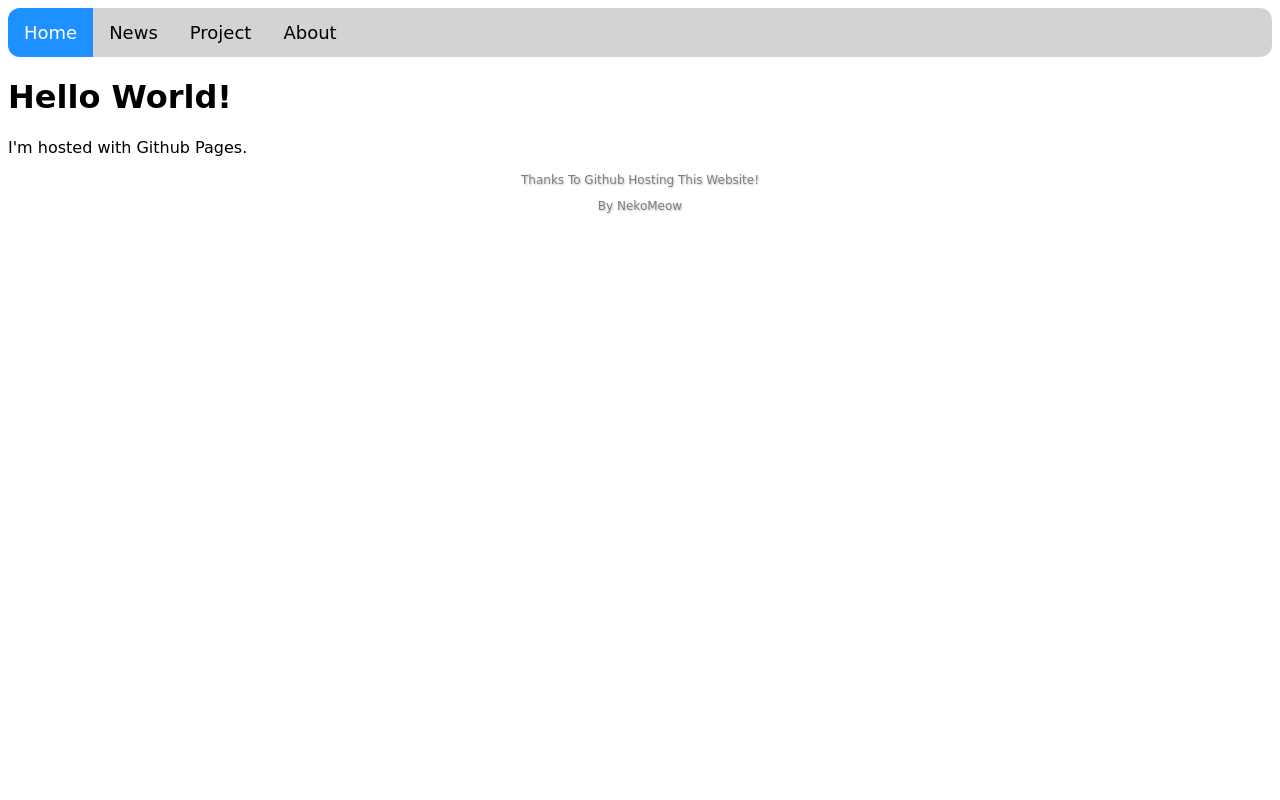
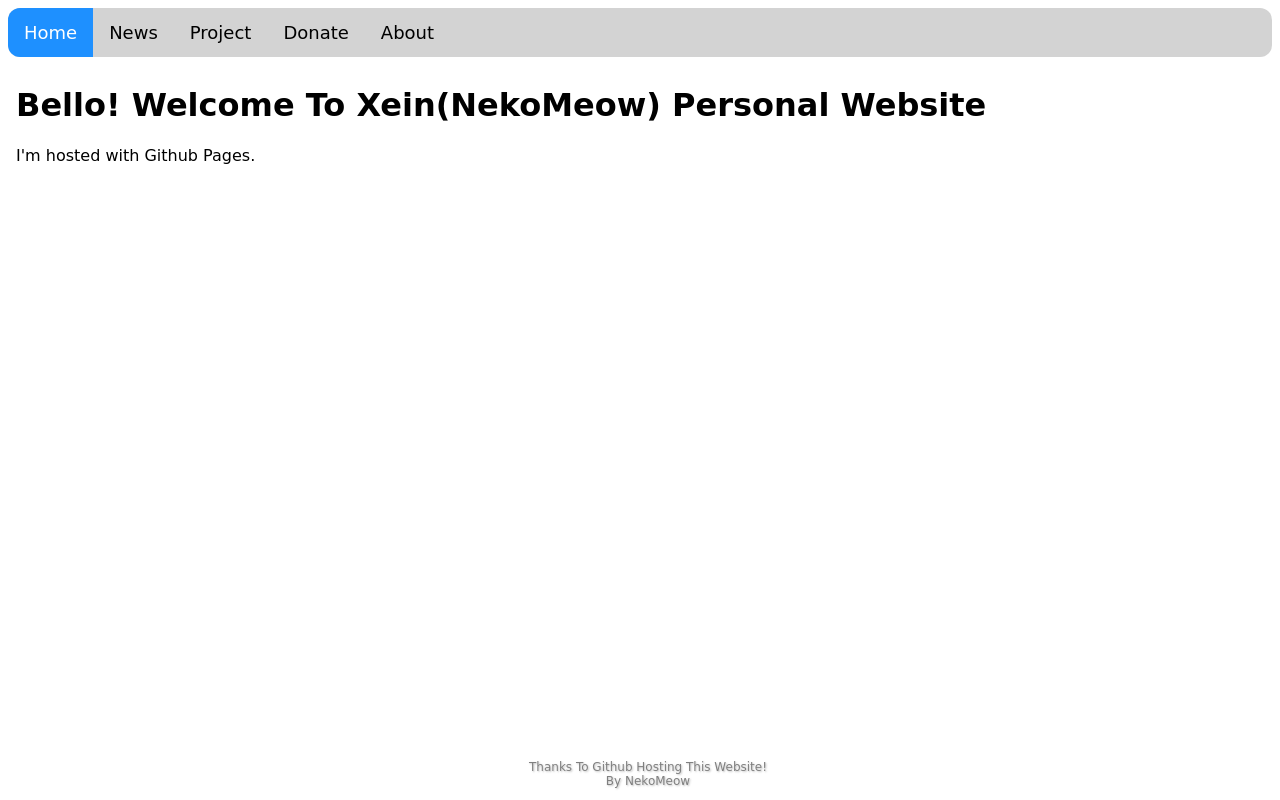
Before and after one commit to HowToDoThis/HowToDoThis.github.io, a PHP site: page / in a window 1280 px wide. Run offline with PHP 8.4, Linux system fonts and the light colour scheme.

Commit message:
Fix footer

```diff
--- a/css/style.css
+++ b/css/style.css
@@ -1,11 +1,11 @@
 body
 {
-    font-family: "Comic Sans MS", cursive, sans-serif;
+    font-family: "Comic Sans MS", sans-serif;
 }
 
 footer
 {
-    font-family: "Comic Sans MS", cursive, sans-serif;
+    font-family: "Comic Sans MS", sans-serif;
     margin: 0;
     text-align: center;
     opacity: 50%;
@@ -15,6 +15,8 @@ footer
 
 .page
 {
+    padding: 8px 8px;
+
     animation: fadeIn ease 0.5s;
     -webkit-animation: fadeIn ease 0.5s;
     -moz-animation: fadeIn ease 0.5s;
--- a/index.html
+++ b/index.html
@@ -26,6 +26,7 @@
       <a href="#" onclick="return updatePage('Home')" class="navBtn active"><span>Home</span></a>
       <a href="#" onclick="return updatePage('News')" class="navBtn" ><span>News</span></a>
       <a href="#" onclick="return updatePage('Project')" class="navBtn"><span>Project</span></a>
+      <a href="#" onclick="return updatePage('Donate')" class="navBtn"><span>Donate</span></a>
       <a href="#" onclick="return updatePage('About')" class="navBtn"><span>About</span></a>
 
       <a href="javascript:void(0);" class="icon" onclick="dummyFunc()">
@@ -34,13 +35,36 @@
     </nav>
 
     <div class="page" id="Home">
-      <h1>Hello World!</h1>
+
+      <h1>Bello! Welcome To Xein(NekoMeow) Personal Website</h1>
 
       <p>I'm hosted with Github Pages.</p>
     </div>
 
     <div style="display:none" class="page" id="News">
-      Test
+      <h1>News</h1>
+      <p style="color: gray;">Time may be incorrect, but using git push time as standard</p>
+
+      <ul>
+        <li>28 October 2020</li>
+        <ul>
+          <li>More Improve on Styles, Visuals, Navigator and more.</li>
+        </ul>
+
+        <li>27 October 2020</li>
+        <ul>
+          <li>Improve on Layout, UI, UX and more</li>
+        </ul>
+
+        <li>26 October 2020</li>
+        <ul>
+          <li>Created This Website</li>
+        </ul>
+      </ul>
+    </div>
+
+    <div style="display:none" class="page" id="Project">
+
     </div>
 
     <div style="display:none" class="page" id="Project">
@@ -70,8 +94,10 @@
   </body>
 
   <footer>
-    <p>Thanks To Github Hosting This Website!</p>
-    <p>By NekoMeow</p>
+    <div style="position: relative;">
+      <p style="position: fixed; width:100%; bottom: 14px;">Thanks To Github Hosting This Website!</p>
+      <p style="position: fixed; width:100%; bottom: 0;">By NekoMeow</p>
+    </div>
   </footer>
 
 </html>
```
